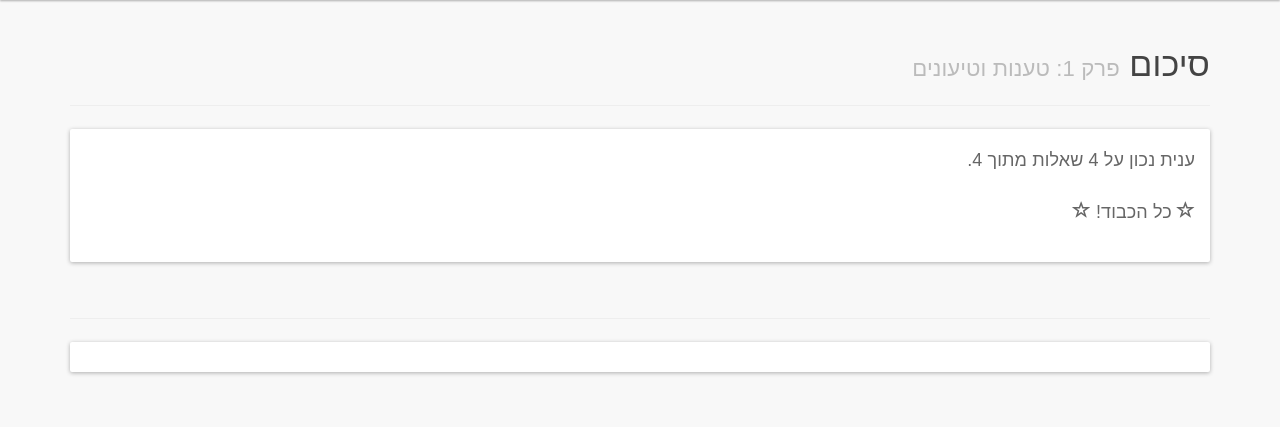
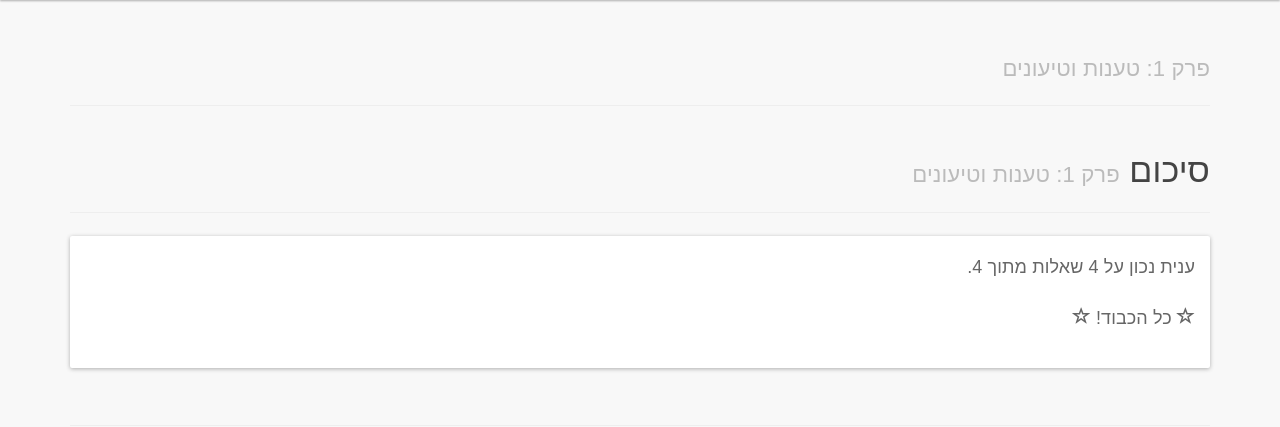
Before and after one commit to eliranhaze/frege2, a Django app: page /fregush/1/summary/ in a window 1280 px wide. Shown: the part 65-492 px from the top of the page. Run offline with Django 3.2, Linux system fonts and the light colour scheme; a user stored in the database is signed in; data comes from the database, SQL or seed files in the repository; data that the repository does not hold is empty; some libraries are stand-ins or nearby versions; some web fonts are replaced.

Commit message:
added noselect css class, + topic_header

```diff
--- a/frege/logic/static/logic/css/mycss.css
+++ b/frege/logic/static/logic/css/mycss.css
@@ -7,6 +7,16 @@
     direction: rtl;
     font-family: 'Alef', sans-serif;
     font-size: large;
+}
+
+.noselect {
+    -webkit-touch-callout: none;
+    -webkit-user-select: none;
+    -khtml-user-select: none;
+    -moz-user-select: none;
+    -ms-user-select: none;
+    user-select: none;
+    cursor: default;
 }
 /*
 .btn-success {
@@ -25,6 +35,7 @@
     background-color: #F05146;
 }
 */
+
 /* Sticky footer styles
 -------------------------------------------------- */
 html {
--- a/frege/logic/templates/logic/base.html
+++ b/frege/logic/templates/logic/base.html
@@ -57,7 +57,7 @@
   <body role="document">
 
     <!-- Fixed navbar -->
-    <nav class="navbar navbar-default navbar-fixed-top">
+    <nav class="navbar navbar-default navbar-fixed-top noselect">
       <div class="container">
         <div class="navbar-header pull-right">
           <button type="button" class="navbar-toggle collapsed" data-toggle="collapse" data-target="#navbar" aria-expanded="false" aria-controls="navbar">
@@ -85,7 +85,7 @@
 {% block content %}
 {% endblock %}
 
-    <footer class="footer">
+    <footer class="footer noselect">
       <div class="container">
         <p class="text-muted text-center small"><small>
           <!--<a href="{% url 'logic:about'%}">אודות</a>-->
--- a/frege/logic/templates/logic/chapter_base.html
+++ b/frege/logic/templates/logic/chapter_base.html
@@ -5,6 +5,9 @@
 
 {% block content %}
   <div class="container">
+    <div class="page-header noselect">
+    <h3>{% block topic_header %}{% endblock %} <small>פרק {{ chapter.number }}: {{ chapter.title }}</small></h3>
+    </div>
   {% block chapter_content %}
   {% endblock %}
 
```
Also changed, not shown: frege/logic/templates/logic/question_base.html (+2 -5 lines).
